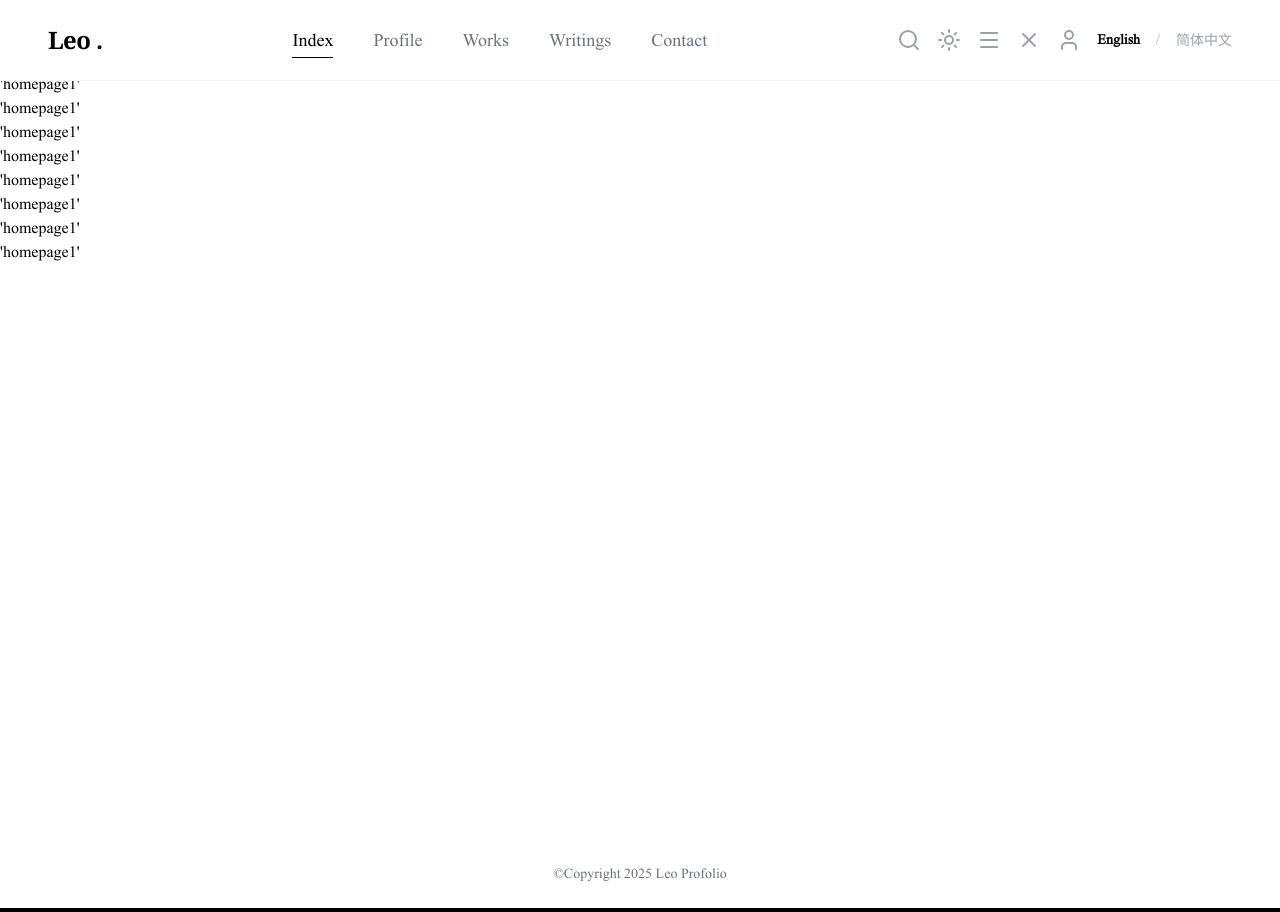
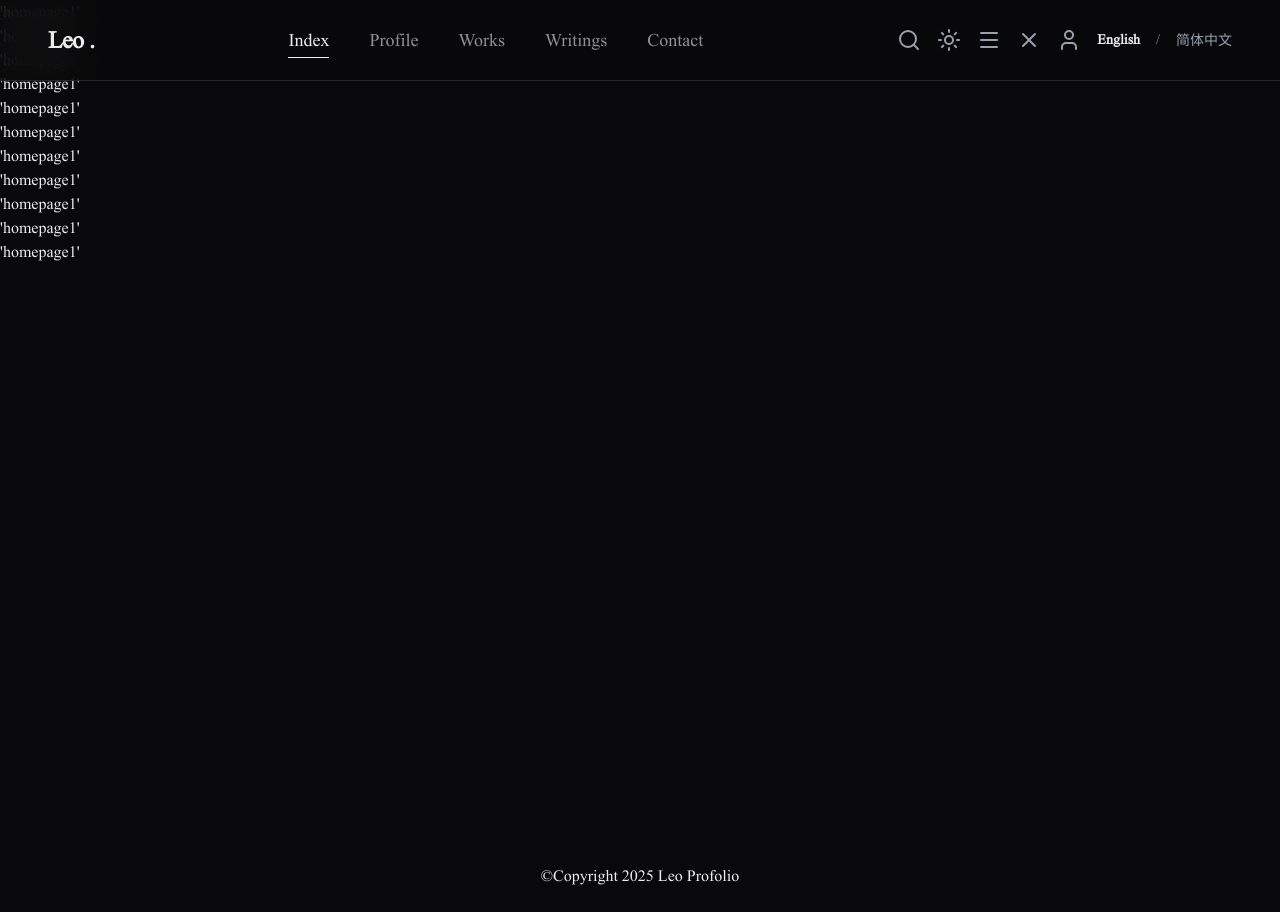
Before and after one commit to LeoDev8/leo-profolio, a Next.js app: page /en in a window 1280 px wide. Built offline with nearby package versions, Linux system fonts and the light colour scheme; a web font is replaced by a local one.

Commit message:
Simply setting up the dark&light mode with tailwindcss

```diff
--- a/app/[lang]/layout.tsx
+++ b/app/[lang]/layout.tsx
@@ -1,6 +1,8 @@
 import "@/app/globals.css";
 import { timesSans, kaitiSans } from "@/libs/fonts";
 import Navbar from "@/components/layout/navbar";
+import Main from "@/components/layout/main";
+import Footer from "@/components/layout/footer";
 import { getDictionary } from "@/libs/dictionaries";
 
 export default async function Layout({
@@ -13,19 +15,14 @@ export default async function Layout({
   const { lang } = await params;
   const fontClass = lang === "zh" ? "font-lang-zh" : "font-lang-en";
   const dics = await getDictionary(lang);
+
   return (
     <div
-      className={`${timesSans.variable} ${kaitiSans.variable}  ${fontClass} min-h-screen flex flex-col bg-white text-black`}
+      className={`${timesSans.variable} ${kaitiSans.variable}  ${fontClass} min-h-screen flex flex-col`}
     >
-      <header>
-        <Navbar lang={lang} dics={dics.nav} />
-      </header>
-
-      <main className="min-h-210">{children}</main>
-
-      <footer className="w-full py-6 text-center text-gray-500 text-sm">
-        ©Copyright 2025 Leo Profolio
-      </footer>
+      <Navbar lang={lang} dics={dics.nav} />
+      <Main>{children}</Main>
+      <Footer></Footer>
     </div>
   );
 }
--- a/app/[lang]/page.tsx
+++ b/app/[lang]/page.tsx
@@ -1,17 +1,17 @@
 export default function Home() {
   return (
-    <main>
-      <div className="text">'homepage1'</div>
-      <div className="text">'homepage1'</div>
-      <div className="text">'homepage1'</div>
-      <div className="text">'homepage1'</div>
-      <div className="text">'homepage1'</div>
-      <div className="text">'homepage1'</div>
-      <div className="text">'homepage1'</div>
-      <div className="text">'homepage1'</div>
-      <div className="text">'homepage1'</div>
-      <div className="text">'homepage1'</div>
-      <div className="text">'homepage1'</div>
-    </main>
+    <div className="w-full">
+      <div className="">'homepage1'</div>
+      <div className="">'homepage1'</div>
+      <div className="">'homepage1'</div>
+      <div className="">'homepage1'</div>
+      <div className="">'homepage1'</div>
+      <div className="">'homepage1'</div>
+      <div className="">'homepage1'</div>
+      <div className="">'homepage1'</div>
+      <div className="">'homepage1'</div>
+      <div className="">'homepage1'</div>
+      <div className="">'homepage1'</div>
+    </div>
   );
 }
--- a/app/globals.css
+++ b/app/globals.css
@@ -4,6 +4,11 @@
   /* 1. Name the font class "font-times" and link it to your JS variable */
   --font-times: var(--font-times);
   --font-kaiti: var(--font-kaiti);
+
+  /* 定义新的工具类: bg-background, text-foreground */
+  --color-background: var(--background);
+  --color-foreground: var(--foreground);
+  --color-border: var(--border);
 
   --color-primary: #0070f3;
 }
@@ -18,7 +23,23 @@
     font-family: var(--font-kaiti);
   }
 
-  body {
-    @apply bg-black text-white antialiased;
+    /*
+     默认情况 (:root) 或者显式指定 .light-mode 时
+     使用 Times New Roman 风格的米白色或纯白
+  */
+  :root, .light {
+    --background: #ffffff;
+    --foreground: #0a0a0a; /* 接近纯黑，但在屏幕上比 #000 更柔和 */
+    --border: #e5e5e5;     /* 浅灰边框 */
+  }
+
+  /*
+     当父元素有 .dark-mode 类时
+     使用极客风的深灰 (不要用纯黑 #000000，伤眼且没质感)
+  */
+  .dark {
+    --background: #09090b; /* 极深灰，类似 Vercel/shadcn 风格 */
+    --foreground: #ededed; /* 柔和白 */
+    --border: #27272a;     /* 深灰边框 */
   }
 }
--- a/app/layout.tsx
+++ b/app/layout.tsx
@@ -1,5 +1,6 @@
 import "@/app/globals.css";
 import type { Metadata } from "next";
+import { ThemeProvider } from "@/providers/theme-provider";
 
 export const metadata: Metadata = {
   title: "Leo Profolio",
@@ -12,9 +13,16 @@ export default async function RootLayout({
   children: React.ReactNode;
 }>) {
   return (
-    <html>
-      <body>
-        {children}
+    <html suppressHydrationWarning>
+      <body suppressHydrationWarning className="bg-background text-foreground">
+        <ThemeProvider
+          attribute="class"
+          defaultTheme="dark"
+          enableSystem
+          disableTransitionOnChange
+        >
+          {children}
+        </ThemeProvider>
       </body>
     </html>
   );
--- /dev/null
+++ b/components/layout/footer.tsx
@@ -0,0 +1,10 @@
+'use client'
+
+export default function Footer() {
+
+  return (
+    <footer className="w-full bg-background text-foreground text-center py-6">
+      ©Copyright 2025 Leo Profolio
+    </footer>
+  );
+}
--- /dev/null
+++ b/components/layout/main.tsx
@@ -0,0 +1,31 @@
+"use client";
+
+import * as React from "react";
+// import { useState, useEffect } from "react";
+// import { cn } from "@/libs/utils";
+// import { useTheme } from "next-themes";
+
+export default function Main({ children }: { children: React.ReactNode }) {
+  // const [mounted, setMounted] = useState(false);
+  // useEffect(() => {
+  //   setMounted(true);
+  // }, []);
+  // if (!mounted) {
+  //   return null;
+  // }
+
+  // // return (
+  // //   <main
+  // //     className={cn("min-h-210", {
+  // //       "dark-mo": theme === "dark",
+  // //       "bg-white text-black": theme === "light",
+  // //     })}
+  // //   >
+  // //     {children}
+  // //   </main>
+  // // );
+
+  return (
+    <main className="min-h-210 bg-background text-foreground ">{children}</main>
+  );
+}
--- a/components/layout/navbar.tsx
+++ b/components/layout/navbar.tsx
@@ -3,6 +3,7 @@
 import Link from "next/link";
 import { usePathname } from "next/navigation";
 import { Search, Moon, Sun, Menu, X, User } from "lucide-react";
+import { useTheme } from "next-themes";
 
 interface NavbarProps {
   lang: string;
@@ -24,15 +25,18 @@ export default function Navbar({ lang, dics }: NavbarProps) {
     { name: dics.writings, href: "/writing" },
     { name: dics.contact, href: "/contact" },
   ];
+  const { theme, setTheme } = useTheme();
+  console.log(theme);
 
   return (
-    <nav className="fixed top-0 left-0 right-0 z-50 w-full bg-white backdrop-blur-md border-b border-gray-100">
+    <header>
+      <nav className="fixed top-0 left-0 right-0 z-50 w-ful bg-background/80 backdrop-blur-md border-b border-border">
         <div className="max-w-7xl mx-auto px-12 h-20 flex items-center justify-between">
           {/* 1. Logo: Only some texts*/}
           <div className="shrink-0">
             <Link
               href={`/${lang}`}
-            className="font-serif text-2xl font-bold tracking-tight hover:opacity-70 transition-opacity"
+              className="text-2xl font-bold tracking-tight hover:opacity-70 transition-opacity"
             >
               Leo <span>.</span>
             </Link>
@@ -54,14 +58,14 @@ export default function Navbar({ lang, dics }: NavbarProps) {
                 <Link
                   key={link.href}
                   href={hrefWithLang}
-                className={`relative block text-lg transition-all duration-300 ease-in-out  hover:text-gray-900 ${
-                  isActive ? "text-black font-medium" : "text-gray-500"
+                  className={`relative block text-lg transition-all duration-300 ease-in-out  hover:text-foreground/800 ${
+                    isActive ? "text-foreground font-medium" : "text-foreground/60"
                   }`}
                 >
                   <span className="capitalize">{link.name}</span>
 
                   <span
-                  className={`absolute -bottom-1 left-0 w-full h-px bg-black transition-transform duration-300 origin-left ${
+                    className={`absolute -bottom-1 left-0 w-full h-px bg-foreground transition-transform duration-300 origin-left ${
                       isActive ? "scale-x-100" : "scale-x-0"
                     }
                 `}
@@ -95,8 +99,8 @@ export default function Navbar({ lang, dics }: NavbarProps) {
               href={`/en`}
               className={
                 lang === "en"
-                ? "text-black font-bold font-times"
-                : "hover:text-black font-times"
+                  ? "text-foreground font-bold font-times"
+                  : "hover:text-foreground font-times"
               }
             >
               English
@@ -106,8 +110,8 @@ export default function Navbar({ lang, dics }: NavbarProps) {
               href={`/zh`}
               className={
                 lang === "zh"
-                ? "text-black font-bold font-kaiti"
-                : "hover:text-black font-kaiti"
+                  ? "text-foreground font-bold font-kaiti"
+                  : "hover:text-foreground font-kaiti"
               }
             >
               简体中文
@@ -115,5 +119,6 @@ export default function Navbar({ lang, dics }: NavbarProps) {
           </div>
         </div>
       </nav>
+    </header>
   );
 }
--- a/package.json
+++ b/package.json
@@ -12,6 +12,7 @@
     "clsx": "^2.1.1",
     "lucide-react": "^0.562.0",
     "next": "16.0.10",
+    "next-themes": "^0.4.6",
     "react": "19.2.1",
     "react-dom": "19.2.1",
     "tailwind-merge": "^3.4.0"
--- /dev/null
+++ b/providers/theme-provider.tsx
@@ -0,0 +1,11 @@
+"use client";
+
+import * as React from "react";
+import { ThemeProvider as NextThemeProvider } from "next-themes";
+
+export function ThemeProvider({
+  children,
+  ...props
+}: React.ComponentProps<typeof NextThemeProvider>) {
+  return <NextThemeProvider {...props}>{children}</NextThemeProvider>;
+}
```
Also changed, not shown: 1 other file (tests, documents, lock files or other folders). Lines whose indentation alone changed are shown as unchanged.
